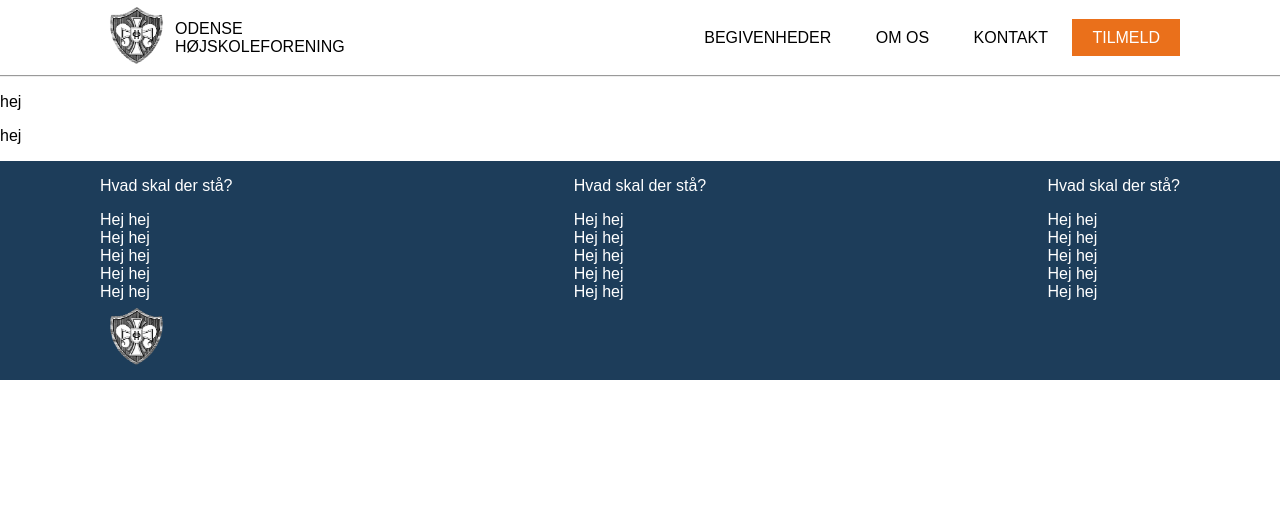
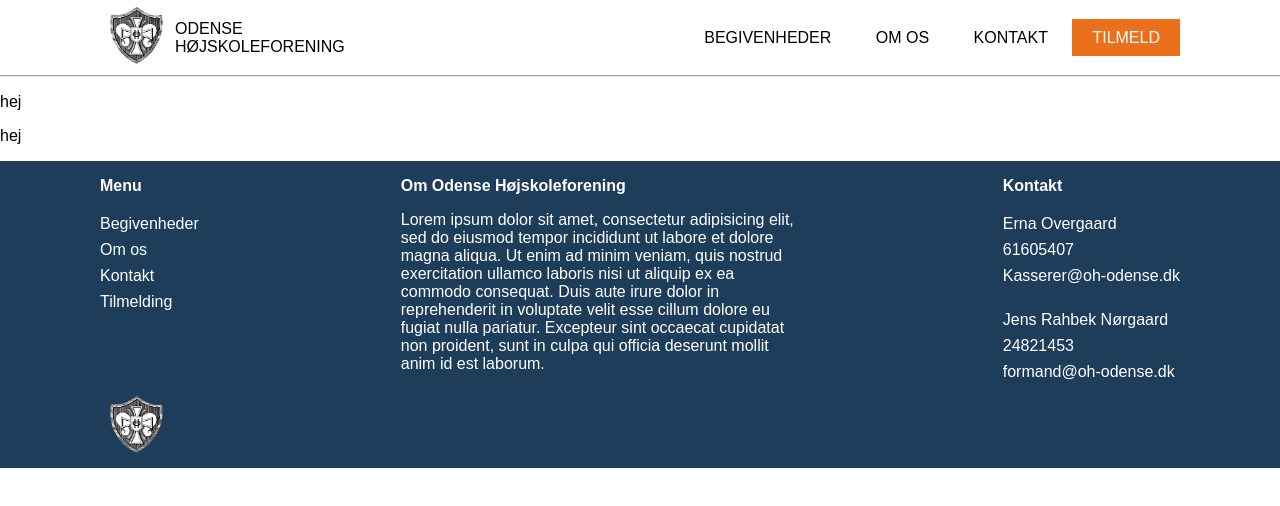
Before and after one commit to FrederikDreyer/eksamensprojekt-team1, a plain HTML site: page index.html in a window 1280 px wide. Shown: the top 506 px of the page. Drawn offline with Linux system fonts and the light colour scheme.

Commit message:
logo ting

```diff
--- a/index.html
+++ b/index.html
@@ -49,34 +49,33 @@
 
         <section class="footer_menu1">
 
-          <p>Hvad skal der stå?</p>
-          <a href="#">Hej hej</a>
-          <a href="#">Hej hej</a>
-          <a href="#">Hej hej</a>
-          <a href="#">Hej hej</a>
-          <a href="#">Hej hej</a>
+          <p>Menu</p>
+          <a href="#">Begivenheder</a>
+          <a href="#">Om os</a>
+          <a href="#">Kontakt</a>
+          <a href="#">Tilmelding</a>
 
         </section>
 
         <section class="footer_menu2">
 
-          <p>Hvad skal der stå?</p>
-          <a href="#">Hej hej</a>
-          <a href="#">Hej hej</a>
-          <a href="#">Hej hej</a>
-          <a href="#">Hej hej</a>
-          <a href="#">Hej hej</a>
+          <p>Om Odense Højskoleforening</p>
+          <p id="om_os_footer">Lorem ipsum dolor sit amet, consectetur adipisicing elit, sed do eiusmod tempor incididunt ut labore et dolore magna aliqua. Ut enim ad minim veniam, quis nostrud exercitation ullamco laboris nisi ut aliquip ex ea commodo consequat. Duis aute irure dolor in reprehenderit in voluptate velit esse cillum dolore eu fugiat nulla pariatur. Excepteur sint occaecat cupidatat non proident, sunt in culpa qui officia deserunt mollit anim id est laborum.</p>
+
 
         </section>
 
         <section class="footer_menu3">
 
-          <p>Hvad skal der stå?</p>
-          <a href="#">Hej hej</a>
-          <a href="#">Hej hej</a>
-          <a href="#">Hej hej</a>
-          <a href="#">Hej hej</a>
-          <a href="#">Hej hej</a>
+          <p>Kontakt</p>
+          <a href="#">Erna Overgaard</a>
+          <a href="#">61605407</a>
+          <a href="#">Kasserer@oh-odense.dk</a>
+          <br>
+          <a href="#">Jens Rahbek Nørgaard</a>
+          <a href="#">24821453</a>
+          <a href="#">formand@oh-odense.dk</a>
+
 
         </section>
 
--- a/main.css
+++ b/main.css
@@ -51,11 +51,13 @@ footer {
 }
 .footer_menu_wrapper section p {
   color: white;
+  font-weight: bold;
 }
 .footer_menu_wrapper section a {
   display: block;
   text-decoration: none;
   color: white;
+  padding: 4px 0;
 }
 
 .footer_menu_wrapper {
@@ -67,3 +69,11 @@ footer {
   width: 75px;
   height: 75px;
 }
+
+.footer_menu2 {
+  width: 400px;
+}
+
+#om_os_footer {
+font-weight: normal;
+}
```
